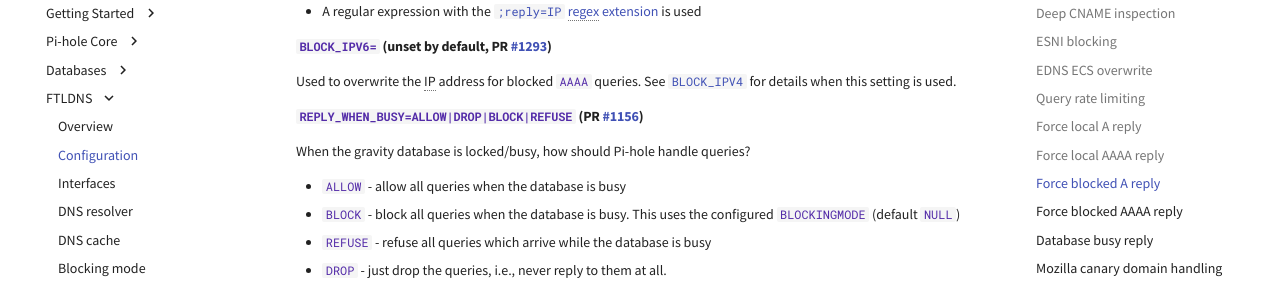
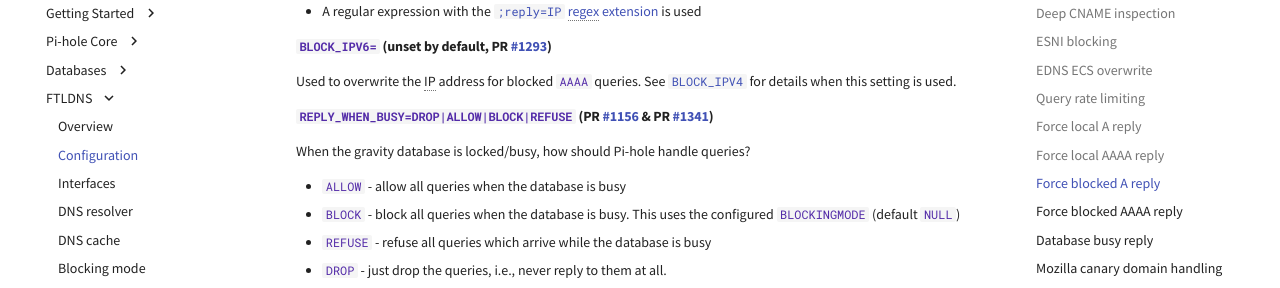
Before and after one commit to pi-hole/docs, an MkDocs documentation site: the page built from docs/ftldns/configfile.md, in a window 1280 px wide and 900 px high, scrolled down 1626 px. Shown: the part 153-441 px from the top of the window. Built offline with MkDocs 1.6.1 and Material for MkDocs 9.7.7, drawn with Linux system fonts in a browser that asks for light colours; comment, search, counter and statistics services are not loaded.

Commit message:
Change default REPLY_WHEN_BUSY to drop
Signed-off-by: Christian König <ckoenig@posteo.de>

```diff
--- a/docs/ftldns/configfile.md
+++ b/docs/ftldns/configfile.md
@@ -67,7 +67,7 @@
 
 Used to overwrite the IP address for blocked `AAAA` queries. See [`BLOCK_IPV4`](#block_ipv4) for details when this setting is used.
 
-#### `REPLY_WHEN_BUSY=ALLOW|DROP|BLOCK|REFUSE` (PR [#1156](https://github.com/pi-hole/FTL/pull/1156)) {#reply_when_busy data-toc-label='Database busy reply'}
+#### `REPLY_WHEN_BUSY=DROP|ALLOW|BLOCK|REFUSE` (PR [#1156](https://github.com/pi-hole/FTL/pull/1156) & PR [#1341](https://github.com/pi-hole/FTL/pull/1341)) {#reply_when_busy data-toc-label='Database busy reply'}
 
 When the gravity database is locked/busy, how should Pi-hole handle queries?
 
```
